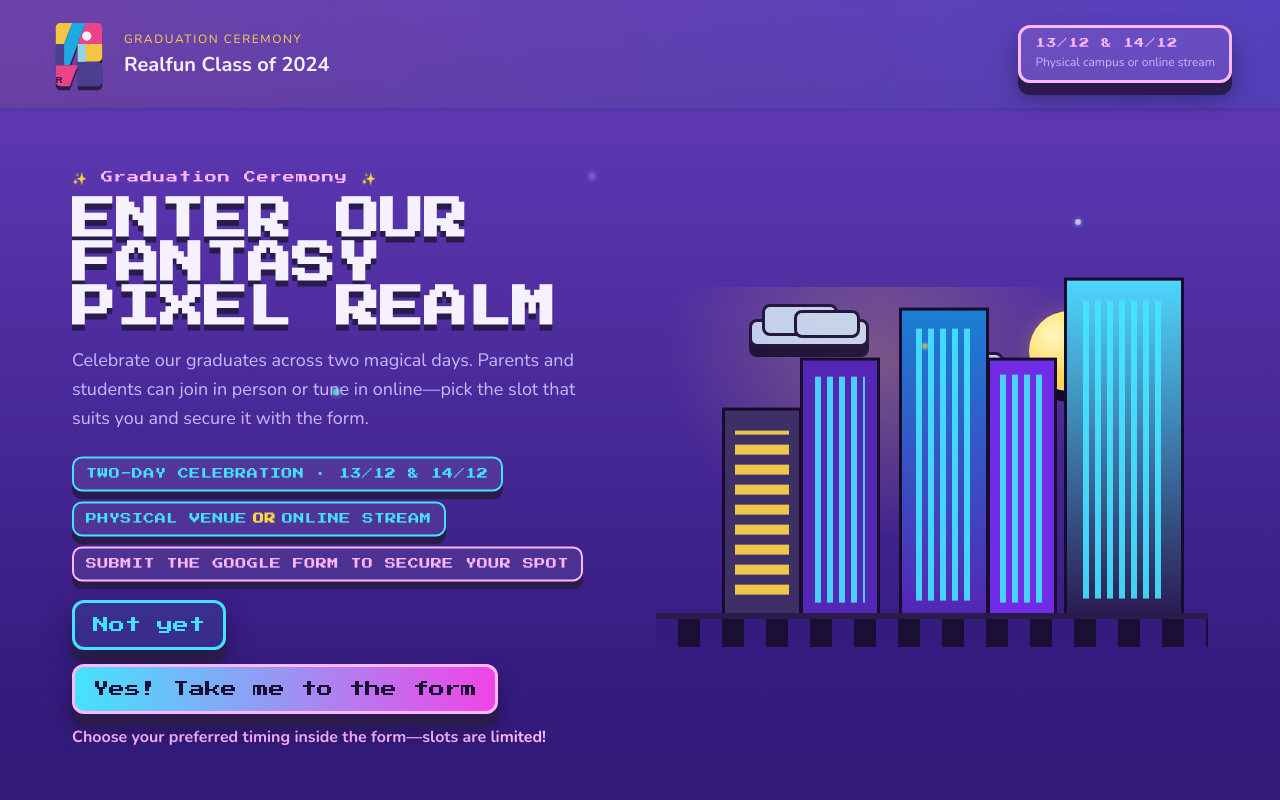
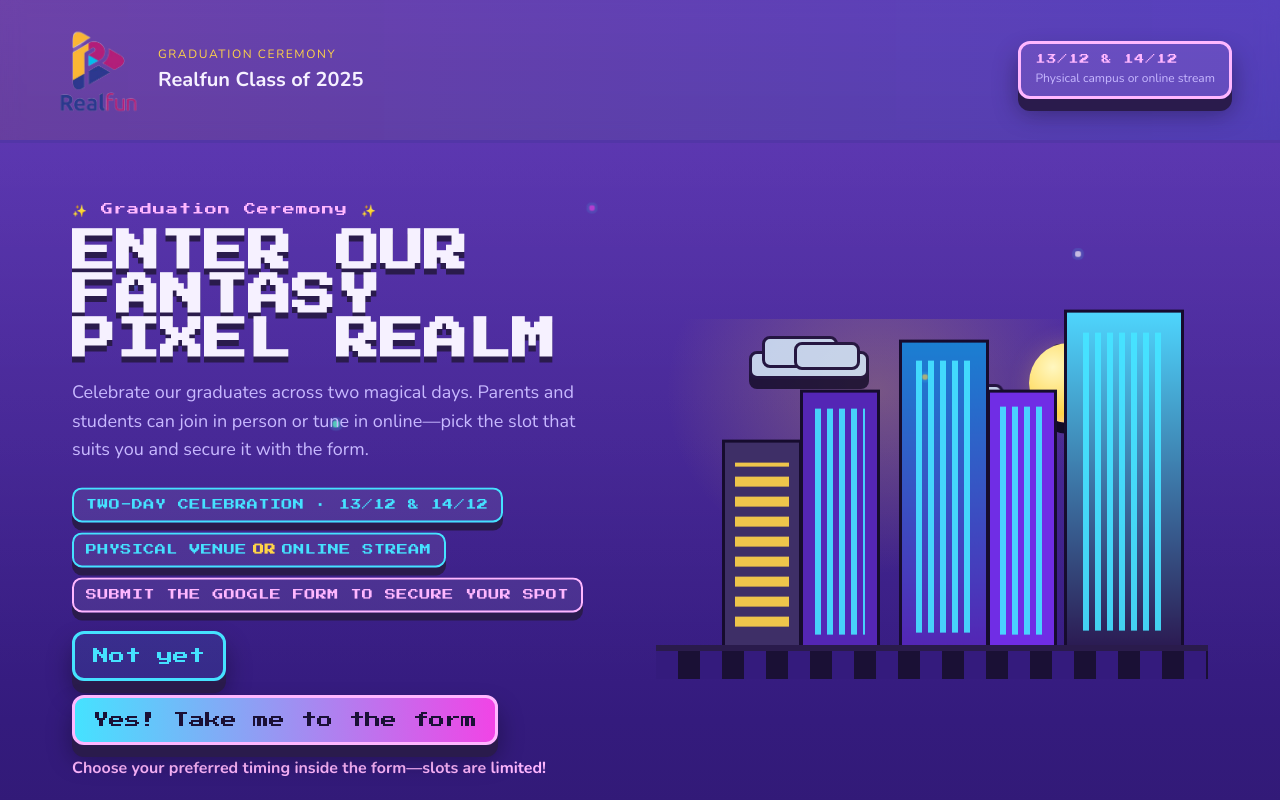
Before and after one commit to Yoriichi-0u0/Realfun-Graduation-Ceremony-Website, a plain HTML site: page index.html in a window 1280 px wide. Shown: the top 800 px of the page. Drawn offline with nearby package versions, Linux system fonts and the light colour scheme.

Commit message:
update 28/11

```diff
--- a/index.html
+++ b/index.html
@@ -12,10 +12,10 @@
 <body>
   <header class="top-bar">
     <div class="logo-wrap">
-      <img src="assets/realfun-logo.svg" alt="Realfun Logo" class="logo" />
+      <img src="assets/Realfun Icon.png" alt="Realfun Logo" class="logo" />
       <div class="brand">
         <p class="brand-overline">Graduation Ceremony</p>
-        <p class="brand-title">Realfun Class of 2024</p>
+        <p class="brand-title">Realfun Class of 2025</p>
       </div>
     </div>
     <div class="date-pill">
--- a/styles.css
+++ b/styles.css
@@ -36,19 +36,18 @@ body {
   position: sticky;
   top: 0;
   z-index: 10;
-  backdrop-filter: blur(6px);
+  backdrop-filter: blur(10px);
 }
 
 .logo-wrap {
   display: flex;
   align-items: center;
-  gap: 14px;
+  gap: 10px;
 }
 
 .logo {
-  width: 62px;
+  width: 100px;
   height: auto;
-  filter: drop-shadow(0 4px 0 #2a1b4c);
 }
 
 .brand-overline {
```
Also changed, not shown: assets/Realfun Icon.png (added), assets/realfun-logo.svg (deleted).
